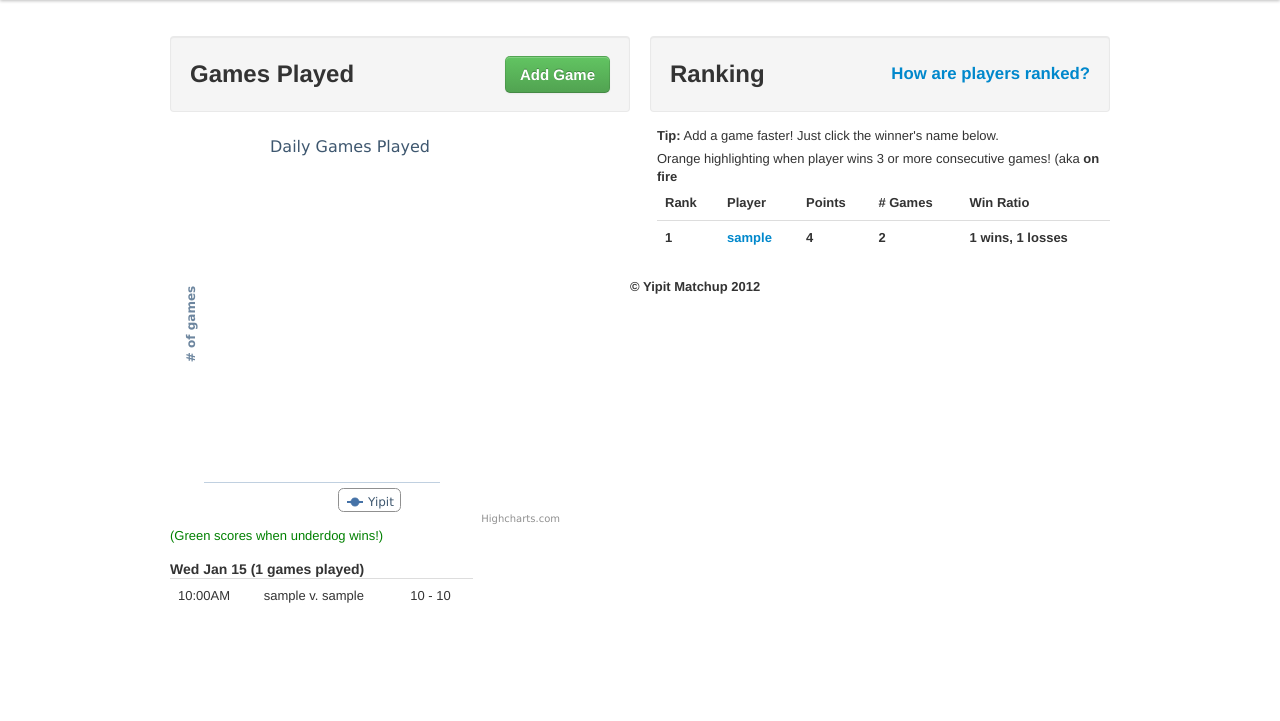
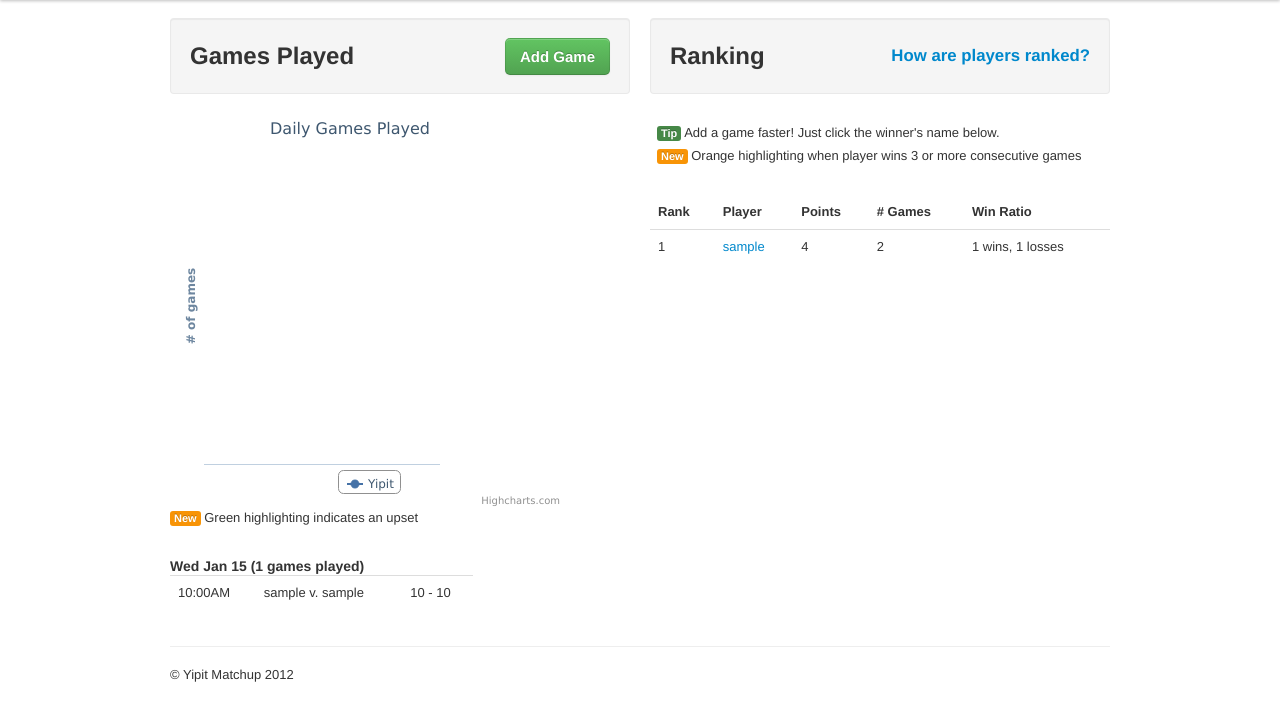
Before and after one commit to Yipit/yipit-matchup, a Django app: page / in a window 1280 px wide. Shown: the part 42-763 px from the top of the page. Run offline with Django 3.2, Linux system fonts and the light colour scheme; tables that the repository leaves empty hold one stand-in row (values such as "Sample post"); some libraries are stand-ins or nearby versions.

Commit message:
reformatted tips and new feature notifications

```diff
--- a/templates/account/dashboard.html
+++ b/templates/account/dashboard.html
@@ -57,7 +57,7 @@ $(function () {
 <div class="span8" style="margin-left:0px">
 {% regroup games by date.date|date:"D M d" as games_by_day %}
 <div id="container" class="span12" style="min-width: 400px; height: 400px; margin: 0 auto"></div>
-<div style="color:green; padding-bottom: 15px">(Green scores when underdog wins!)</div>
+<div style="padding-bottom: 30px;"><span class="label label-warning">New</span> Green highlighting indicates an upset</div>
 
 {% for day in games_by_day %}
 <h4> {{day.grouper}} ({{ day.list|length }} games played)</h4>
@@ -79,8 +79,8 @@ $(function () {
 
 <div class="span6">
 <div style="margin-bottom:15px" class="well"><h2> Ranking <a style="float:right; font-size:70%" target="_blank" href='http://www.usatt.org/ratings/ratingsprocess.html'>How are players ranked?</a> </h2></div>
-<div style="padding-left:7px;padding-bottom:5px;"><strong>Tip:</strong> Add a game faster! Just click the winner's name below.</div>
-<div style="padding-bottom:5px; padding-left:7px">Orange highlighting when player wins 3 or more consecutive games! (aka <strong>on fire</strong))</div>
+<div style="padding-left:7px;padding-top:15px;padding-bottom:5px;"><span class="label label-success">Tip</span> Add a game faster! Just click the winner's name below.</div>
+<div style="padding-bottom:30px; padding-left:7px"><span class="label label-warning">New</span> Orange highlighting when player wins 3 or more consecutive games</div>
 <table class="table">
 <thead>
 <tr>
```
